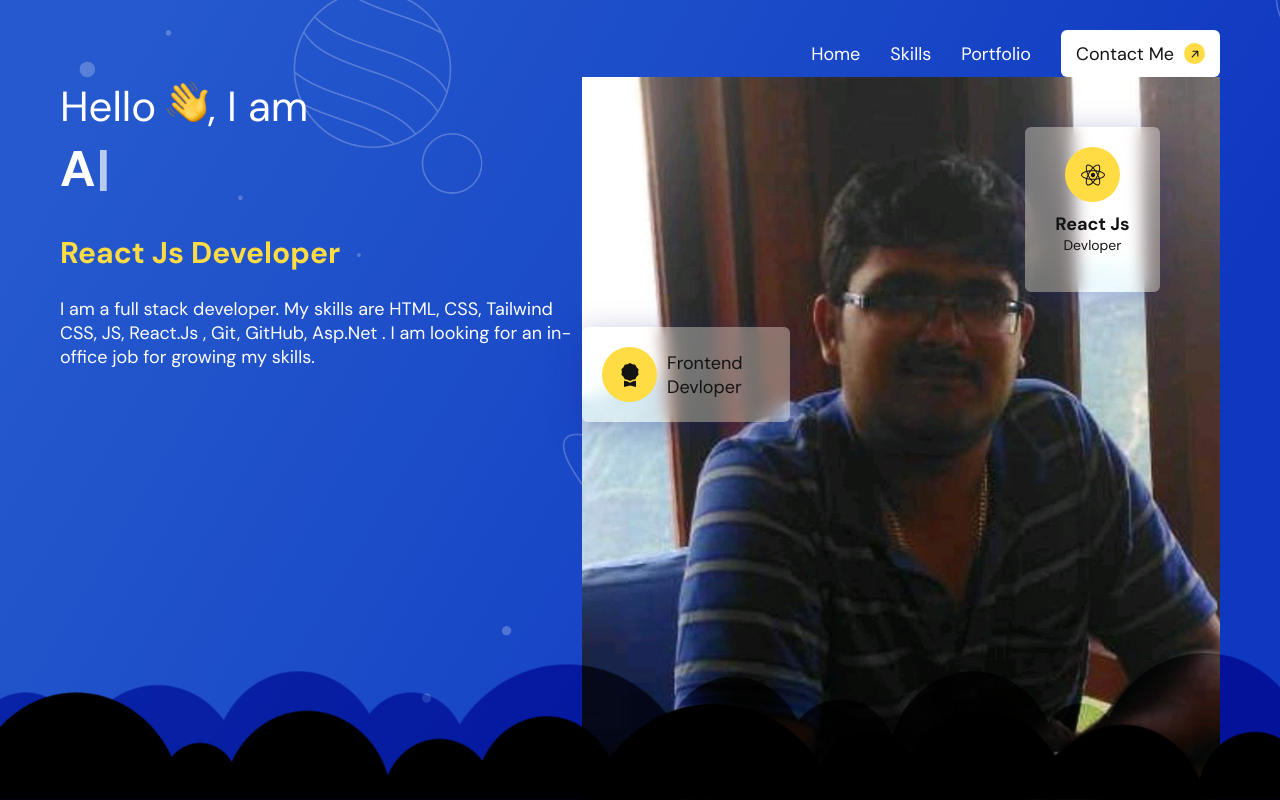
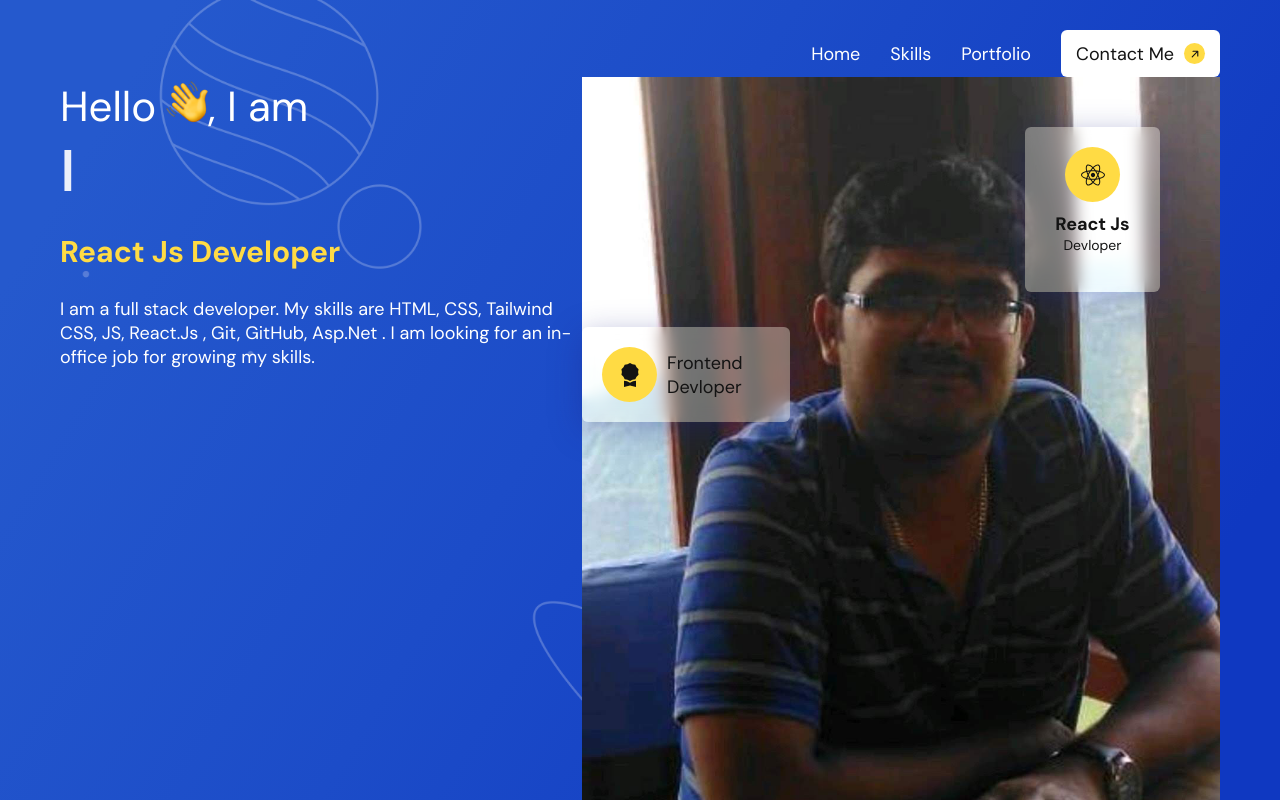
Before and after one commit to arjunprratap05/Portfolio, a React (Create React App) app: page / in a window 1280 px wide. Shown: the top 800 px of the page. Built offline with nearby package versions, Linux system fonts and the light colour scheme; the HTML template or start-up script is replaced by a standard one.

Commit message:
Initial commit

```diff
--- a/src/components/intro/style.scss
+++ b/src/components/intro/style.scss
@@ -1,10 +1,11 @@
 .Intro-section {
     width: 100%;
-    height: 100vh;
+    height: auto;
     overflow: hidden;
     background: linear-gradient(121deg, #2559cd 9%, #1c4cc8 41%, #0f38c1 80%);
     position: relative;
     display: flex;
+    //max-width: 500px;
     justify-content: center;
     .vector-bg {
         width: 100%;
--- a/src/components/skills/index.jsx
+++ b/src/components/skills/index.jsx
@@ -8,8 +8,8 @@
 const Skills = () => {
     const handleDownload = () => {
         const link = document.createElement("a");
-        link.href = "\Arjun_Pratap_Resume.pdf"; // Replace with actual CV file path
-        link.download = "Arjun.Pratap_CV.pdf"; // Set the downloaded file name
+        link.href = "\Arjun_Pratap_Resume_Full_Stack.pdf"; // Replace with actual CV file path
+        link.download = "Arjun_Pratap_Resume_Full_Stack.pdf"; // Set the downloaded file name
         document.body.appendChild(link);
         link.click();
         document.body.removeChild(link);
```
Also changed, not shown: 1 other file (tests, documents, lock files or other folders).
